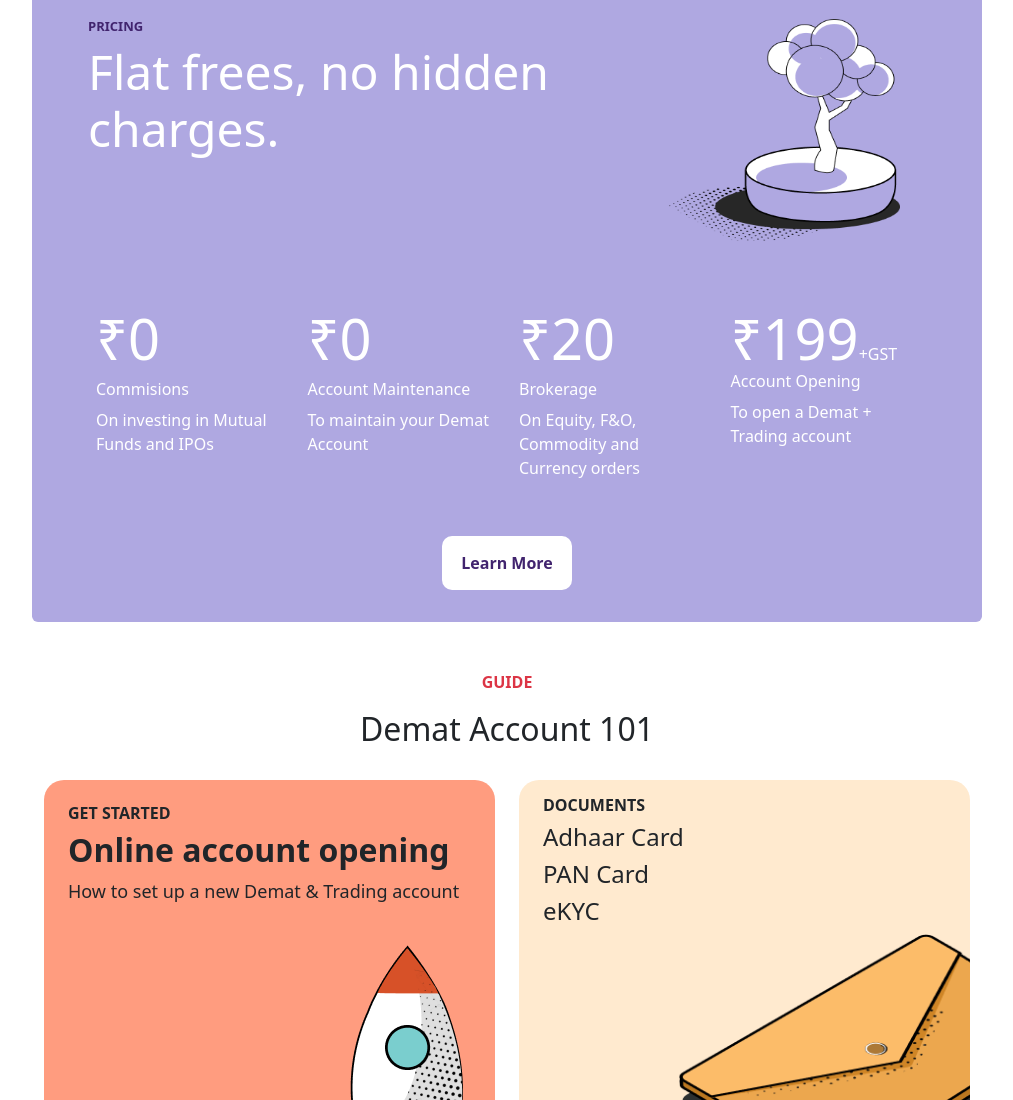
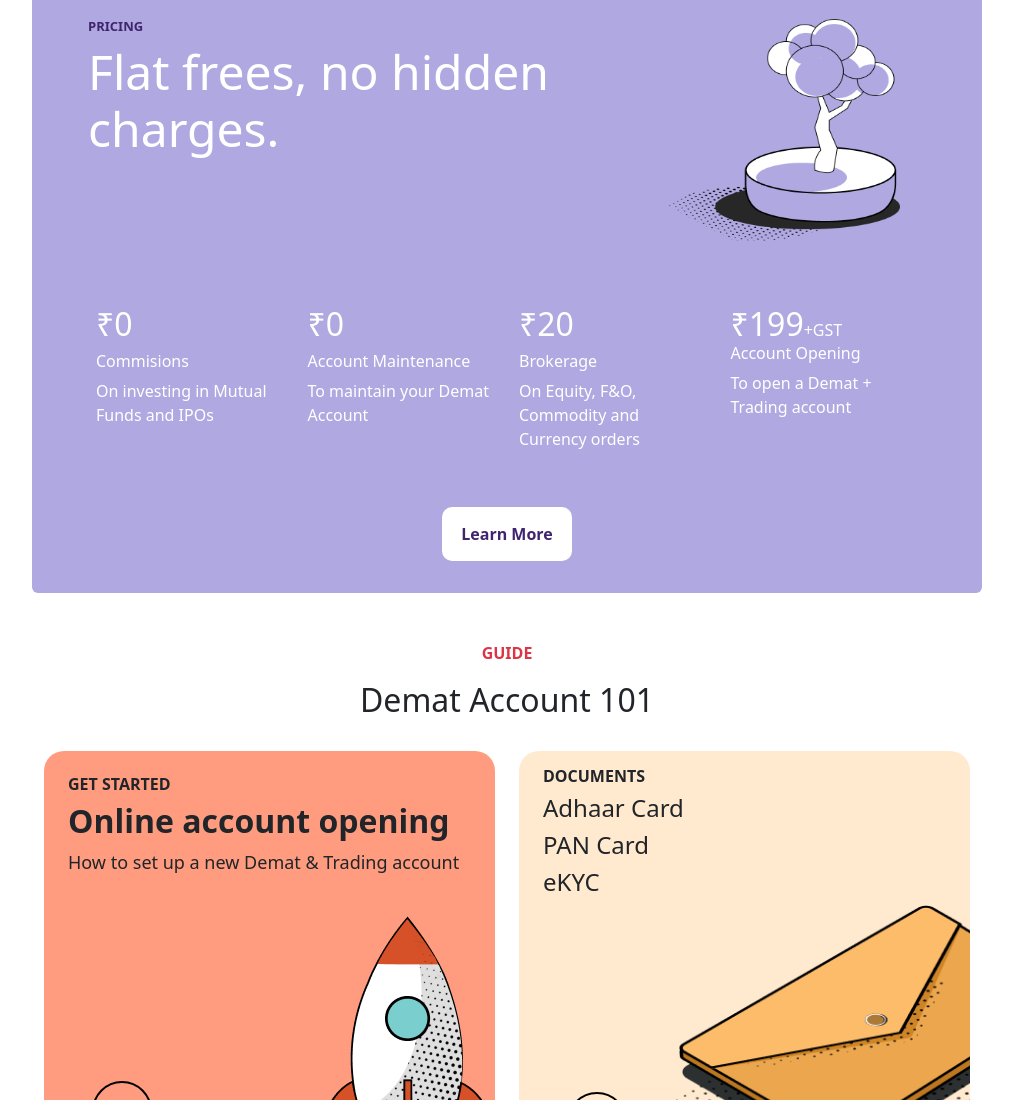
Before and after one commit to rashaaadd/Upstox-Clone, a plain HTML site: page index.html in a window 1280 px wide. Shown: the part 1416-2516 px from the top of the page, without its empty margins (133-1146 px from the left). Drawn offline with nearby package versions, Linux system fonts and the light colour scheme; a web font is replaced by a local one.

Commit message:
Second commit: SE break fixed

```diff
--- a/index.css
+++ b/index.css
@@ -178,7 +178,7 @@ body{
     font-size: large;
 }
 .content3_info>.h1{
-    font-size: 3.5rem;
+    font-size:2em;
 }
 
 .content3_button{
```
